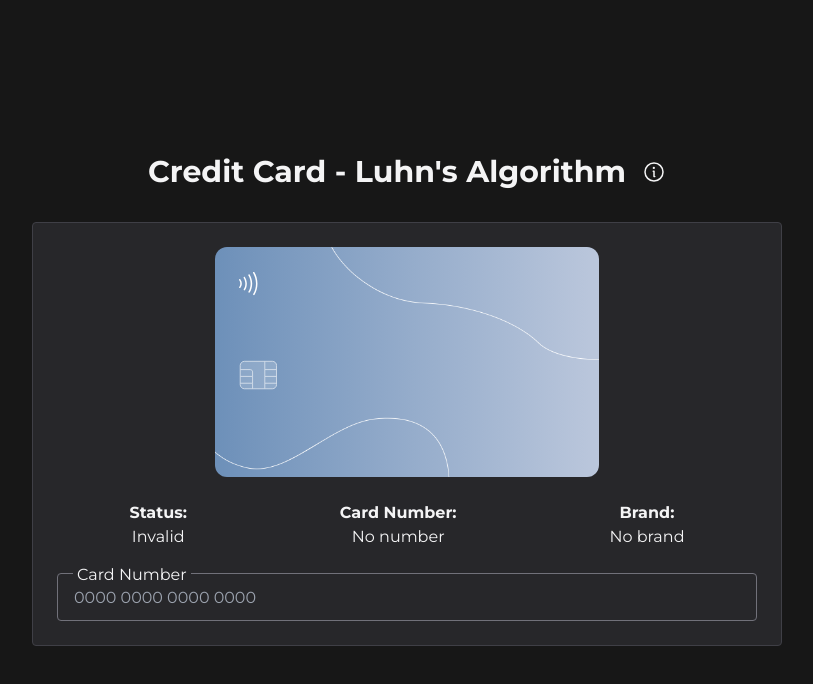
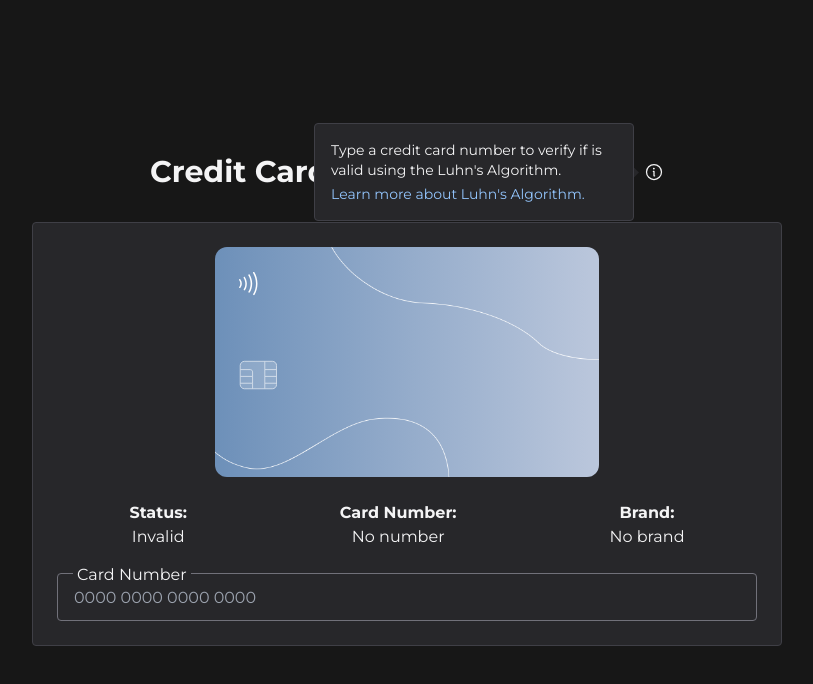
Before and after one commit to emidiomatheus/credit-card-luhn-algorithm, a React (Vite) app: page / in a window 1280 px wide. Both pictures are taken after a click on the icon 886 px from the left and 172 px from the top of the page. Shown: the top 684 px of the page, without its empty margins (233-1046 px from the left). Built offline with nearby package versions, Linux system fonts and the light colour scheme.

Commit message:
change tooltip to popover

```diff
--- a/package.json
+++ b/package.json
@@ -9,7 +9,7 @@
     "preview": "vite preview"
   },
   "dependencies": {
-    "@radix-ui/react-tooltip": "^1.0.2",
+    "@radix-ui/react-popover": "^1.0.2",
     "phosphor-react": "^1.4.1",
     "react": "^18.2.0",
     "react-dom": "^18.2.0"
--- a/src/App.tsx
+++ b/src/App.tsx
@@ -1,8 +1,8 @@
 import { useState } from "react"
 import { CreditCard } from "./components/CreditCard";
 import { Info } from "phosphor-react";
-import { Tooltip, TooltipTrigger } from "./components/Tooltip";
-import { TooltipContent } from "./components/Tooltip/TooltipContent";
+import { Popover, PopoverTrigger } from "./components/Popover";
+import { PopoverContent } from "./components/Popover/PopoverContent";
 
 export function App() {
   const [number, setNumber] = useState("")
@@ -13,7 +13,6 @@ export function App() {
     .replace(/(\d{4})(\d)/, '$1 $2')
     .replace(/(\d{4})(\d)/, '$1 $2')
     .replace(/(-\d{4})\d+?$/, '$1'); // Allow only digits
-    // number = number.replace(/(\d{4})/g, "$1 ")
     setNumber(number)
 
     return number
@@ -25,11 +24,11 @@ export function App() {
         <h1 className="mr-4 text-xl sm:text-2xl md:text-3xl font-bold">
           Credit Card - Luhn's Algorithm
         </h1>
-        <Tooltip>
-          <TooltipTrigger asChild>
-            <Info size={24} className="hover:opacity-60 transition-opacity" />
-          </TooltipTrigger>
-          <TooltipContent side="left" sideOffset={5}>
+        <Popover>
+          <PopoverTrigger asChild>
+            <Info size={20} className="hover:opacity-60 transition-opacity" />
+          </PopoverTrigger>
+          <PopoverContent side="left" sideOffset={5}>
             Type a credit card number to verify if is valid using the Luhn's Algorithm. <br />
             <a
               href="https://gocardless.com/guides/posts/what-is-Luhn's-algorithm/"
@@ -39,8 +38,8 @@ export function App() {
             >
               Learn more about Luhn's Algorithm.
             </a>
-          </TooltipContent>
-        </Tooltip>
+          </PopoverContent>
+        </Popover>
       </div>
       <div className="p-6 rounded flex flex-col w-full sm:w-3/4 max-w-[750px] items-center bg-zinc-800 border border-zinc-700">
         <div className="w-full">
--- /dev/null
+++ b/src/components/Popover/PopoverArrow.tsx
@@ -0,0 +1,7 @@
+import * as PopoverRadix from '@radix-ui/react-popover';
+
+export function PopoverArrow() {
+  return (
+    <PopoverRadix.Arrow className="fill-zinc-800" />
+  )
+}
--- /dev/null
+++ b/src/components/Popover/PopoverContent.tsx
@@ -0,0 +1,18 @@
+import * as PopoverRadix from '@radix-ui/react-popover';
+import { PopoverContentProps } from '@radix-ui/react-popover';
+import { PopoverArrow } from './PopoverArrow';
+
+interface PopoverContent extends PopoverContentProps {
+  children: React.ReactNode;
+}
+
+export function PopoverContent({ children, ...props }: PopoverContent) {
+  return (
+    <PopoverRadix.Portal>
+      <PopoverRadix.Content {...props} className="bg-zinc-800 p-4 rounded border border-zinc-700 text-sm leading-tighter max-w-xs outline-none">
+        {children}
+        <PopoverArrow />
+      </PopoverRadix.Content>
+    </PopoverRadix.Portal>
+  )
+}
--- /dev/null
+++ b/src/components/Popover/index.tsx
@@ -0,0 +1,16 @@
+import * as PopoverRadix from '@radix-ui/react-popover';
+import { PopoverContent } from './PopoverContent';
+
+interface PopoverProps {
+  children: React.ReactNode;
+}
+
+export function Popover({ children }: PopoverProps) {
+  return (
+    <PopoverRadix.Root>
+      {children}
+    </PopoverRadix.Root>
+  )
+}
+
+export const PopoverTrigger = PopoverRadix.Trigger;
--- a/src/components/Tooltip/TooltipArrow.tsx
+++ /dev/null
@@ -1,7 +0,0 @@
-import * as TooltipRadix from '@radix-ui/react-tooltip';
-
-export function TooltipArrow() {
-  return (
-    <TooltipRadix.Arrow className="fill-zinc-800" />
-  )
-}
--- a/src/components/Tooltip/TooltipContent.tsx
+++ /dev/null
@@ -1,18 +0,0 @@
-import * as TooltipRadix from '@radix-ui/react-tooltip';
-import { TooltipContentProps } from '@radix-ui/react-tooltip';
-import { TooltipArrow } from './TooltipArrow';
-
-interface TooltipContent extends TooltipContentProps {
-  children: React.ReactNode;
-}
-
-export function TooltipContent({ children, ...props }: TooltipContent) {
-  return (
-    <TooltipRadix.Portal>
-      <TooltipRadix.Content {...props} className="bg-zinc-800 p-4 rounded border border-zinc-700 text-sm leading-tighter max-w-xs">
-        {children}
-        <TooltipArrow />
-      </TooltipRadix.Content>
-    </TooltipRadix.Portal>
-  )
-}
--- a/src/components/Tooltip/index.tsx
+++ /dev/null
@@ -1,17 +0,0 @@
-import * as TooltipRadix from '@radix-ui/react-tooltip';
-
-interface TooltipProps {
-  children: React.ReactNode;
-}
-
-export function Tooltip({ children }: TooltipProps) {
-  return (
-    <TooltipRadix.Provider delayDuration={500}>
-      <TooltipRadix.Root>
-        {children}
-      </TooltipRadix.Root>
-    </TooltipRadix.Provider>
-  )
-}
-
-export const TooltipTrigger = TooltipRadix.Trigger;
```
Also changed, not shown: 1 other file (tests, documents, lock files or other folders).
